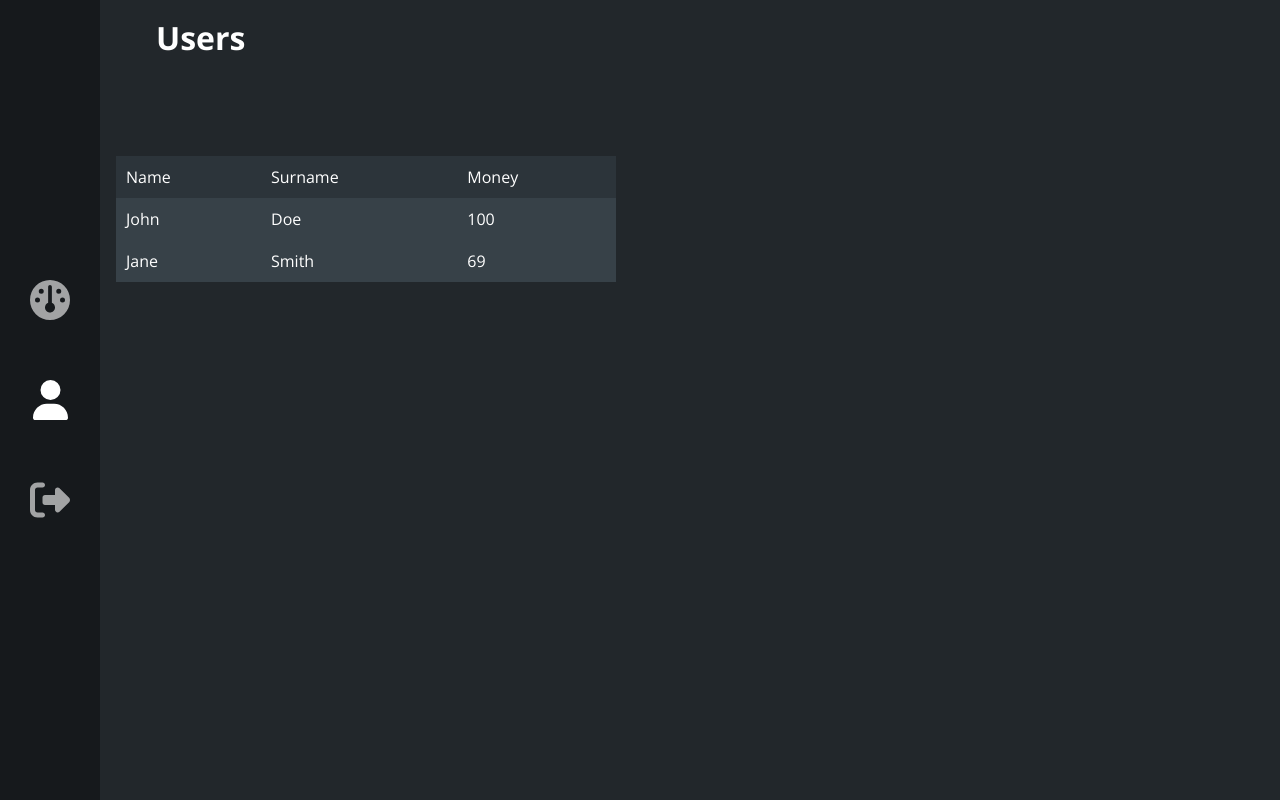
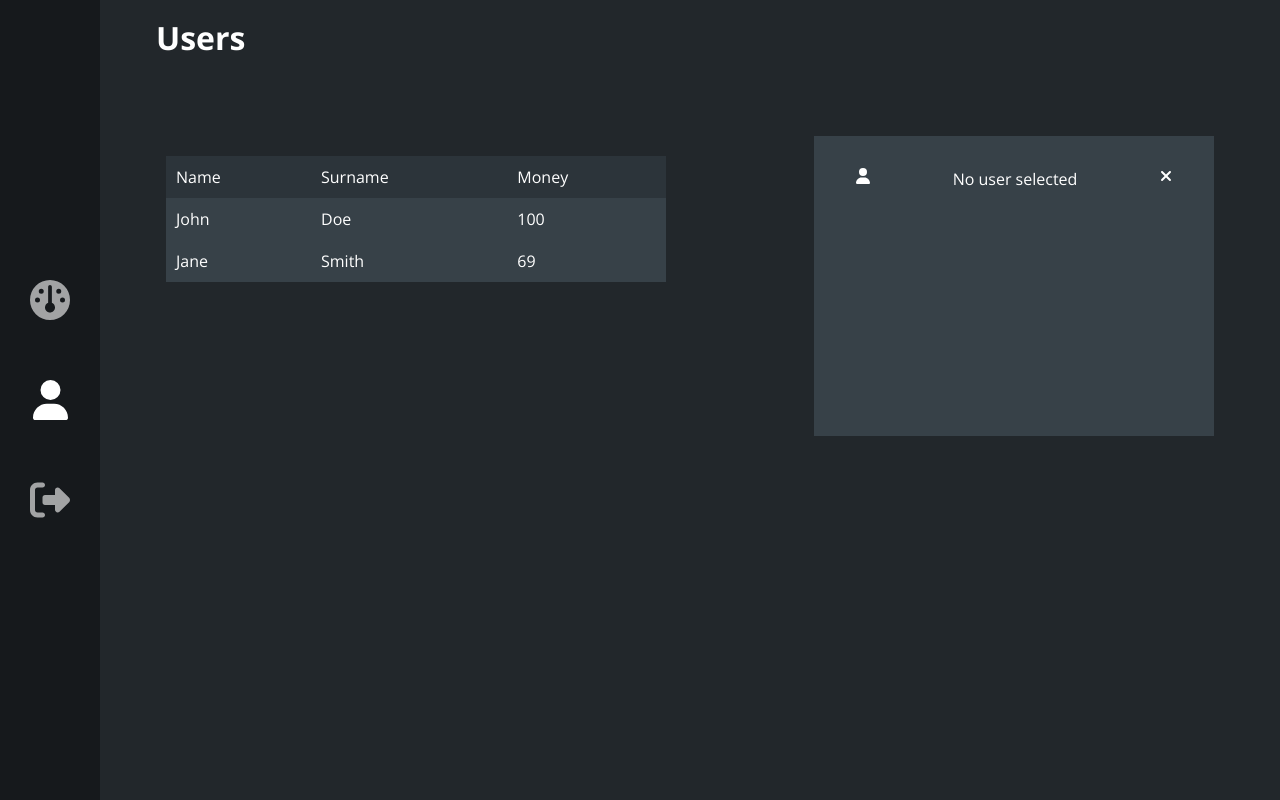
Before and after one commit to 81GB3N/simtadienis, a React (Create React App) app in the folder frontend/: page /admin/users in a window 1280 px wide. Built offline with nearby package versions, Linux system fonts and the light colour scheme.

Commit message:
Added edit table

```diff
--- /dev/null
+++ b/frontend/src/components/admin/EditTable.jsx
@@ -0,0 +1,19 @@
+import { FontAwesomeIcon } from "@fortawesome/react-fontawesome";
+import { faUser, faXmark } from "@fortawesome/free-solid-svg-icons";
+import { useUser } from "../../context/UserProvider";
+
+export default function EditTable() {
+    const { user } = useUser();
+
+    return (
+        <div className="edit">
+            <div className="edit__header">
+                <FontAwesomeIcon className='edit-icon' icon={faUser}  />
+                <p className="edit-user__name">
+                    {Object.keys(user).length === 0 ? 'No user selected' : user.name}
+                </p>
+                <FontAwesomeIcon className='edit-icon' icon={faXmark} />
+            </div>
+        </div>
+    )
+}
--- a/frontend/src/components/admin/Users.jsx
+++ b/frontend/src/components/admin/Users.jsx
@@ -1,19 +1,25 @@
 import UsersTable from "./UsersTable";
+import EditTable from "./EditTable";
+import UserProvider from "../../context/UserProvider";
 
 export default function Users() {
 
     const users = [
         { name: 'John', surname: 'Doe', money: 100 },
-        { name: 'Jane', surname: 'Smith', money:69 },
-      ];
-
+        { name: 'Jane', surname: 'Smith', money: 69 },
+    ];
 
     return (
-        <div className="page" data-page="users">
+        <div className="page">
             <div className="header">
-                    <h2>Users</h2>
+                <h2>Users</h2>
             </div>
-            <UsersTable users={users} />
+            <UserProvider>
+            <div className='users'>
+                <UsersTable users={users} />
+                <EditTable />
+            </div>
+            </UserProvider>
         </div>
     )
 }
--- a/frontend/src/components/admin/UsersTable.jsx
+++ b/frontend/src/components/admin/UsersTable.jsx
@@ -1,7 +1,8 @@
 import { useState } from 'react';
+import { useUser } from '../../context/UserProvider';
 
 export default function UsersTable({ users }) {
-
+    const { setUser } = useUser();
     const [focus, setFocus] = useState(null);
     const [rowInfo, setRowInfo] = useState({});
 
@@ -11,7 +12,13 @@ export default function UsersTable({ users }) {
     }
 
     const handleEdit = (e) => {
-
+        console.log('edit');
+        console.log(e.target.parentElement);
+        const name = e.target.parentElement.children[0].innerText;
+        const surname = e.target.parentElement.children[1].innerText;
+        const money = e.target.parentElement.children[2].innerText;
+        const user = { name, surname, money };
+        setUser(user);
     }
 
     const handleLeave = (e) => {
--- /dev/null
+++ b/frontend/src/context/UserProvider.jsx
@@ -0,0 +1,20 @@
+import { createContext, useContext, useState} from "react";
+
+// Create the context, necessary for other components in App.jsx to acces the ability to toggle the menu.
+const UserContext = createContext();
+export const useUser = () => {
+    const context = useContext(UserContext);
+    if (!context) {
+        throw new Error("useUser must be used within a UserProvider");
+    }
+    return context;
+};
+
+export default function UserProvider({ children }) {
+    const [user, setUser] = useState({});
+    return (
+        <UserContext.Provider value={{ user, setUser }}>
+            {children}
+        </UserContext.Provider>
+    );
+}
--- a/frontend/src/css/admin.css
+++ b/frontend/src/css/admin.css
@@ -135,9 +135,17 @@ body,
 }
 
 /* USERS */
+.users{
+    display: flex;
+    align-items: flex-start;
+    justify-content: space-around;
+    gap: 3rem;
+}
+
 .user-table {
     overflow: hidden;
     width: 500px;
+    max-height: min-content;
     border-collapse: collapse;
     margin: 20px 0;
 }
@@ -183,11 +191,25 @@ body,
     display: none;
     border-radius: 0.5rem;
 }
+
 .edit-button.active{
     display: block;
 }
 
-/* MODAL */
+.edit{
+    flex-grow: 1;
+    max-width: 400px;
+    background-color: var(--background-secondary);
+    padding-top: 2rem;
+    height: 300px;
+}
+.edit__header{
+    display: flex;
+    justify-content: space-around;
+}
+
+
+/* DIALOG */
 .dialog {
     flex-direction: column;
     justify-content: space-between;
```
